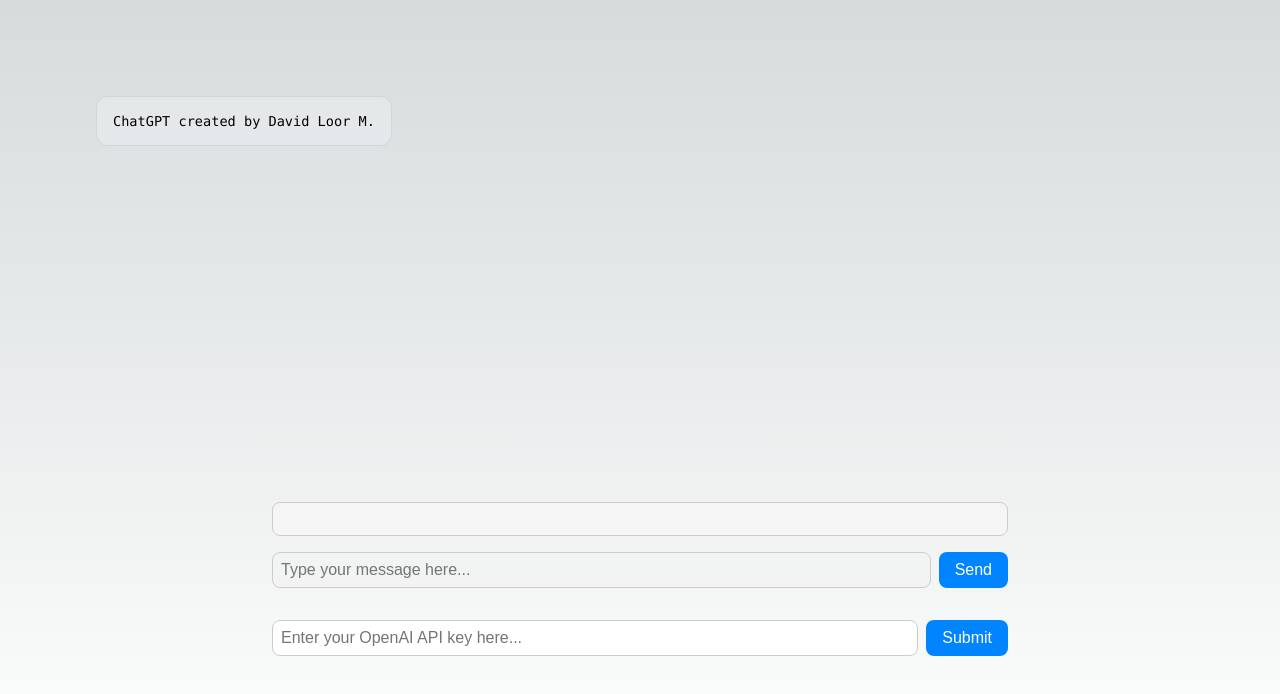
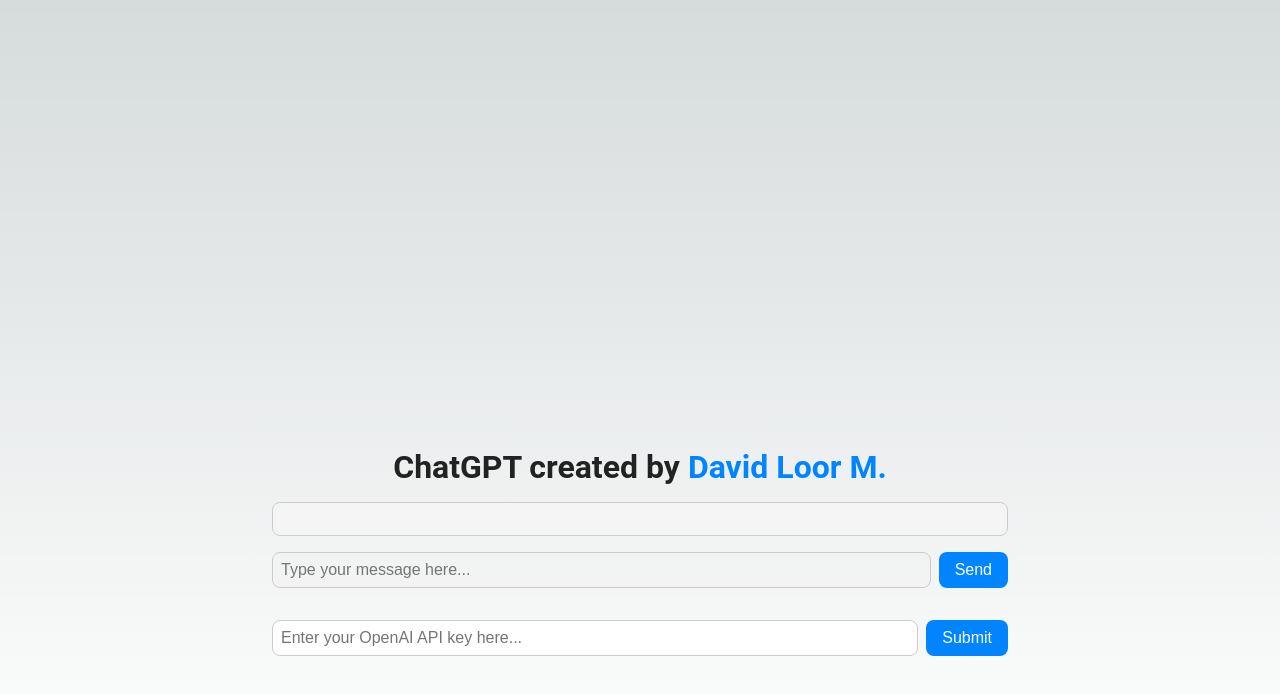
Before and after one commit to davo20019/chatgpt, a Next.js app: page / in a window 1280 px wide. Shown: the top 694 px of the page. Built offline with nearby package versions, Linux system fonts and the light colour scheme.

Commit message:
updated the homepage

```diff
--- a/components/ChatGpt.js
+++ b/components/ChatGpt.js
@@ -83,6 +83,12 @@
 
     return (
         <div className={styles.container}>
+            <h1 className={styles.title}>
+                ChatGPT created by{' '}
+                <a href="https://davidloor.com/" target="_blank" rel="noopener noreferrer" className={styles.author}>
+                    David Loor M.
+                </a>
+            </h1>
             <div className={styles.chat}>
                 {chatLog.map((chat, index) => (
                     <div key={index}>
--- a/components/ChatGpt.module.css
+++ b/components/ChatGpt.module.css
@@ -99,3 +99,21 @@
     margin-top: 0.5rem;
     font-size: 0.9rem;
 }
+
+.title {
+    text-align: center;
+    font-size: 2rem;
+    font-weight: bold;
+    color: #222;
+    margin-bottom: 1rem;
+}
+
+.author {
+    color: #0084ff;
+    text-decoration: none;
+    transition: color 0.3s;
+}
+
+.author:hover {
+    color: #006fce;
+}
--- a/pages/index.tsx
+++ b/pages/index.tsx
@@ -19,9 +19,7 @@
             <main className={styles.main}>
 
                 <div className={styles.description}>
-          <p>
-            ChatGPT created by David Loor M.
-          </p>
+                    {/* Removed the extra text */}
                 </div>
                 <ChatGpt />
 
```
Lines whose indentation alone changed are shown as unchanged.
